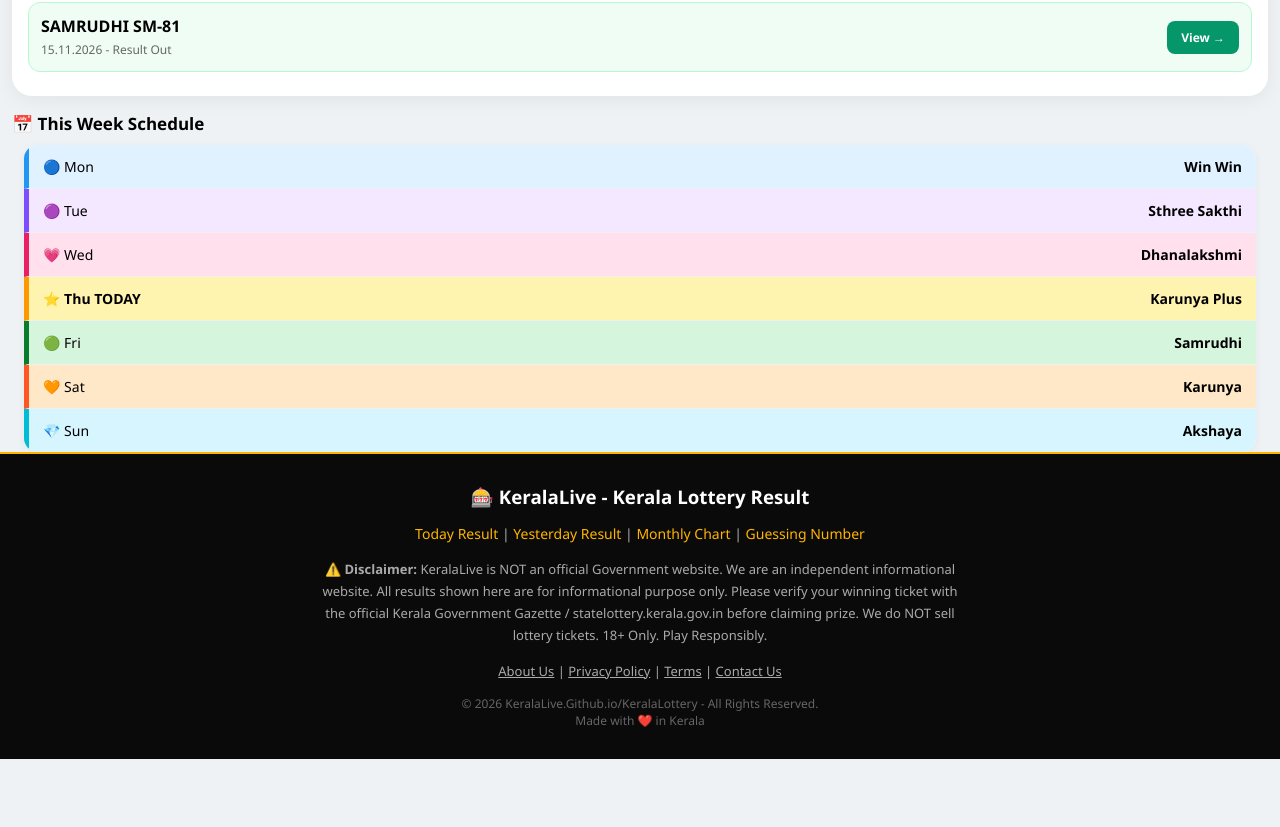
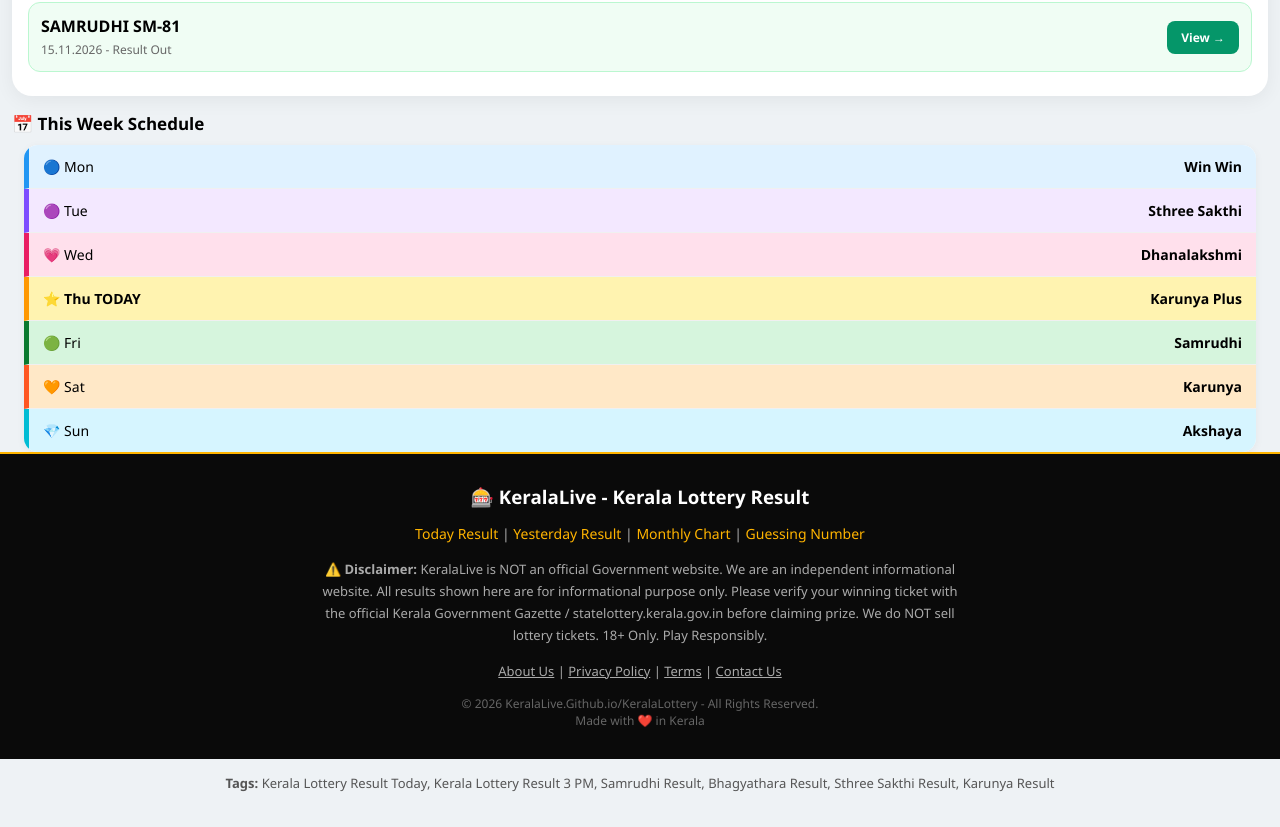
Before and after one commit to KeralaLive/KeralaLottery, a plain HTML site: page index.html in a window 1280 px wide. Shown: the part 949-1776 px from the top of the page. Before the commit the page ends 1728 px from the top, so only its background shows below. Drawn offline with Linux system fonts and the light colour scheme.

Commit message:
Update index.html

```diff
--- a/index.html
+++ b/index.html
@@ -176,6 +176,10 @@ function searchNow(){
   <p style="font-size:12px; color:#666; margin-top:15px;">© 2026 KeralaLive.Github.io/KeralaLottery - All Rights Reserved.<br>Made with ❤️ in Kerala</p>
 </footer>
 
+  <div style="text-align:center; font-size:13px; color:#555; padding:15px;">
+<b>Tags:</b> Kerala Lottery Result Today, Kerala Lottery Result 3 PM, Samrudhi Result, Bhagyathara Result, Sthree Sakthi Result, Karunya Result
+</div>
+
 <script>
 function toggleMenu(){
 var m=document.getElementById('menuList');
```
